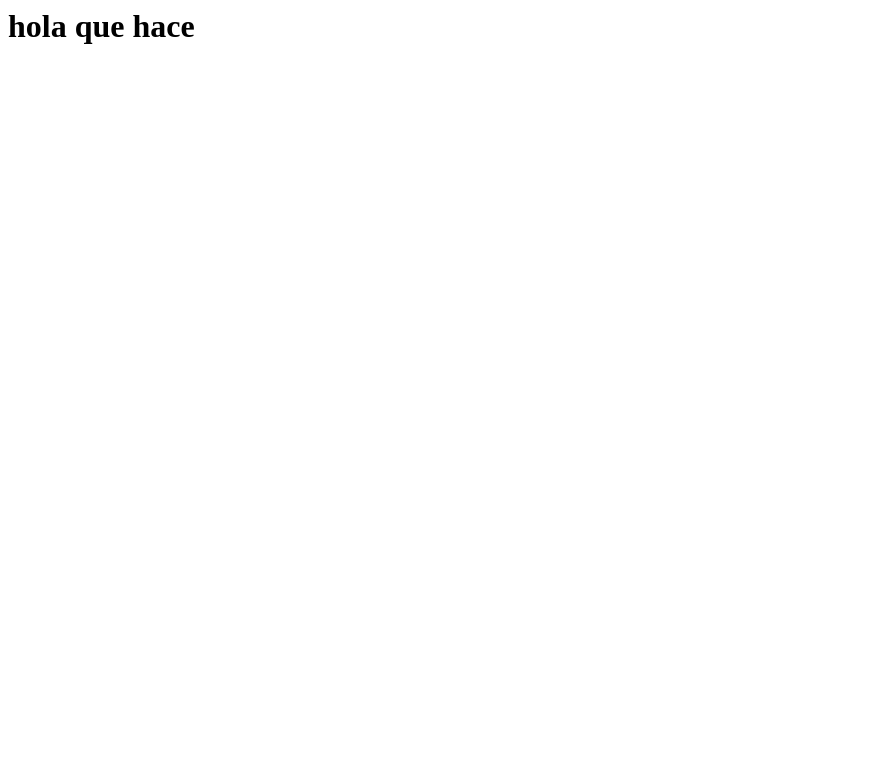
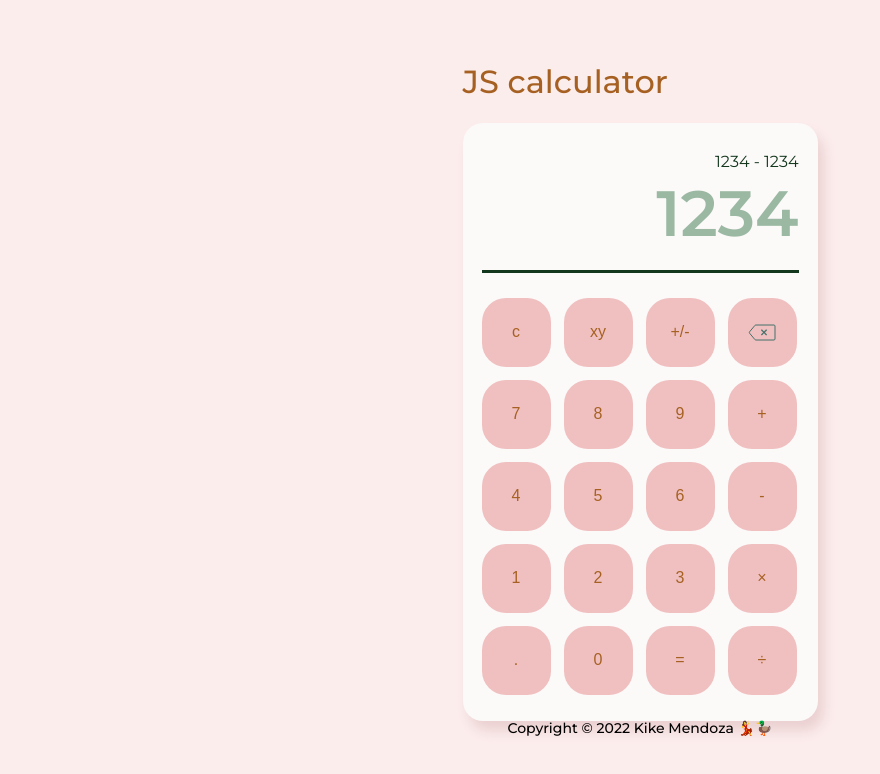
Before and after one commit to kike9978/calculator, a plain HTML site: page index.html in a window 1280 px wide. Shown: the whole page, without its empty margins (0-880 px from the left). Drawn offline with Linux system fonts and the light colour scheme.

Commit message:
Deploys layout

```diff
--- a/index.html
+++ b/index.html
@@ -3,17 +3,103 @@
 
 <head>
     <meta charset="UTF-8">
-    <link type="stylesheet" href="./style/style.css">
+    <meta http-equiv="X-UA-Compatible" content="IE=edge">
+    <meta name="viewport" content="width=device-width, initial-scale=1.0">
     <script src="./script/script.js" defer></script>
+    <link rel="stylesheet" href="./style/style.css">
+
     <title>Calculadora</title>
 
 </head>
 
 <body>
-    <h1>hola que hace</h1>
+    <main>
+        <h1>JS calculator</h1>
+        <div class="calculator">
+            <p class="history">1234 - 1234</p>
+            <h2 class="result">1234</h2>
+            <div class="divider"></div>
+            <div class="dial">
+                <button>
+                    <p>c</p>
+                </button>
+                <button>
+                    <p>xy</p>
+                </button>
+                <button>
+                    <p>+/-</p>
+                </button>
+                <button>
+                    <img src="./img/delete.svg" alt="delte symbol">
+                </button>
+                <button>
+                    <p>7</p>
+                </button>
+                <button>
+                    <p>8</p>
+                </button>
+                <button>
+                    <p>9</p>
+                </button>
+                <button>
+                    <p>+</p>
+                </button>
+                <button>
+                    <p>4</p>
+                </button>
+                <button>
+                    <p>5</p>
+                </button>
+                <button>
+                    <p>6</p>
+                </button>
+                <button>
+                    <p>-</p>
+                </button>
+                <button>
+                    <p>1</p>
+                </button>
+                <button>
+                    <p>2</p>
+                </button>
+                <button>
+                    <p>3</p>
+                </button>
+                <button>
+                    <p>×</p>
+                </button>
+                <button>
+                    <p>&#46;</p>
+                </button>
+                <button>
+                    <p>0</p>
+                </button>
+                <button>
+                    <p>=</p>
+                </button>
+                <button>
+                    <p>÷</p>
+                </button>
+            </div>
+        </div>
+    </main>
+    <footer>Copyright © 2022 Kike Mendoza 💃🦆</footer>
 
 </body>
 
 
 
 </html>
+
+<!DOCTYPE html>
+<html lang="en">
+<head>
+    <meta charset="UTF-8">
+    <meta http-equiv="X-UA-Compatible" content="IE=edge">
+    <meta name="viewport" content="width=device-width, initial-scale=1.0">
+    <title>Document</title>
+</head>
+<body>
+
+</body>
+</html>
--- a/style/style.css
+++ b/style/style.css
@@ -0,0 +1,151 @@
+@import url('https://fonts.googleapis.com/css2?family=Montserrat:wght@400;500;600&display=swap');
+
+/* RESET CSS */
+
+html, body, div, span, applet, object, iframe,
+h1, h2, h3, h4, h5, h6, p, blockquote, pre,
+a, abbr, acronym, address, big, cite, code,
+del, dfn, em, img, ins, kbd, q, s, samp,
+small, strike, strong, sub, sup, tt, var,
+b, u, i, center,
+dl, dt, dd, ol, ul, li,
+fieldset, form, label, legend,
+table, caption, tbody, tfoot, thead, tr, th, td,
+article, aside, canvas, details, embed,
+figure, figcaption, footer, header, hgroup,
+menu, nav, output, ruby, section, summary,
+time, mark, audio, video {
+  margin: 0;
+  padding: 0;
+  border: 0;
+  font-size: 100%;
+  font: inherit;
+  vertical-align: baseline;
+}
+
+article, aside, details, figcaption, figure,
+footer, header, hgroup, menu, nav, section {
+  display: block;
+}
+body {
+  line-height: 1;
+}
+ol, ul {
+  list-style: none;
+}
+blockquote, q {
+  quotes: none;
+}
+blockquote:before, blockquote:after,
+q:before, q:after {
+  content: '';
+  content: none;
+}
+table {
+  border-collapse: collapse;
+  border-spacing: 0;
+}
+
+img, iframe {
+  vertical-align: bottom;
+  max-width: 100%;
+}
+
+input, textarea, select {
+  font: inherit;
+}
+
+* {
+  -webkit-box-sizing: border-box;
+  -moz-box-sizing: border-box;
+  box-sizing: border-box;
+  -webkit-font-smoothing: antialiased;
+  -moz-osx-font-smoothing: grayscale;
+  text-rendering: optimizeLegibility;
+}
+
+/* END OF RESET CSS */
+html,
+body{
+    height: 100%;
+    width: 100%;
+}
+
+body{
+    background-color: #FCEDED;
+    font-family: "Montserrat", Arial, Helvetica, sans-serif;
+    display: flex;
+    flex-direction: column;
+    align-items: center;
+    justify-content: center;
+    font-size: 24px;
+}
+
+h1{
+    color: #A66122;
+    font-weight: 500;
+    font-size: 32px;
+    margin-bottom: 25px;
+}
+
+.calculator{
+    width: 355px;
+    height: 598px;
+    padding: 31px 19px 25px 19px;
+    background-color: #FCF9F9;
+    border-radius: 20px;
+    box-shadow: 6px 10px 13px 0 #EBD0D0;
+
+}
+
+.calculator p{
+    text-align: right;
+    color: #13371D;
+    font-size: 16px;
+    margin-bottom: 11px;
+
+}
+.calculator h2{
+    margin-bottom: 25px;
+    text-align: right;
+    font-weight: 600;
+    font-size: 64px;
+    color: #9BB8A3;
+}
+.divider{
+    height: 3px;
+    width: 100%;
+    margin-bottom: 25px;
+    background-color: #13371D;
+}
+
+.dial{
+    display: flex;
+    flex-wrap: wrap;
+    gap: 13px;
+}
+
+.calculator .dial button{
+    width: 69px;
+    height: 69px;
+    border-radius: 24px;
+    background-color: #F0C0C0;
+    border-style: none;
+    font-size: 24px;
+    vertical-align: middle;
+}
+
+.calculator .dial button:hover{
+
+    cursor: pointer;
+}
+.calculator .dial button p{
+    margin-bottom: 0;
+    text-align: center;
+    color: #A66122;
+}
+
+footer{
+    font-weight: 500;
+    font-size: 14px;
+}
```
Also changed, not shown: img/delete.svg (added).
